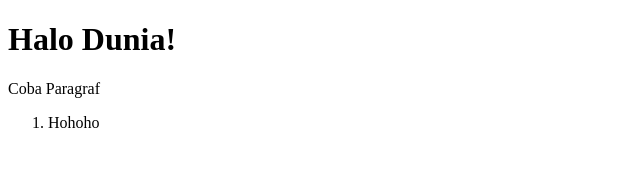
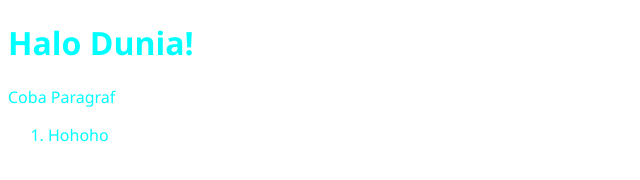
Before and after one commit to nicholasharlino/test-github-repo, a plain HTML site: page index.html in a window 1280 px wide. Shown: the whole page, without its empty margins (0-640 px from the left). Drawn offline with Linux system fonts and the light colour scheme.

Commit message:
Membuat file style.css

```diff
--- a/index.html
+++ b/index.html
@@ -2,6 +2,7 @@
 <html lang="en">
   <head>
     <meta charset="UTF-8" />
+    <link rel="stylesheet" href="style.css" />
     <meta name="viewport" content="width=device-width, initial-scale=1.0" />
     <title>Test Github Repo</title>
   </head>
--- /dev/null
+++ b/style.css
@@ -0,0 +1,4 @@
+body {
+  font-family: "Segoe UI", Tahoma, Geneva, Verdana, sans-serif;
+  color: aqua;
+}
```
